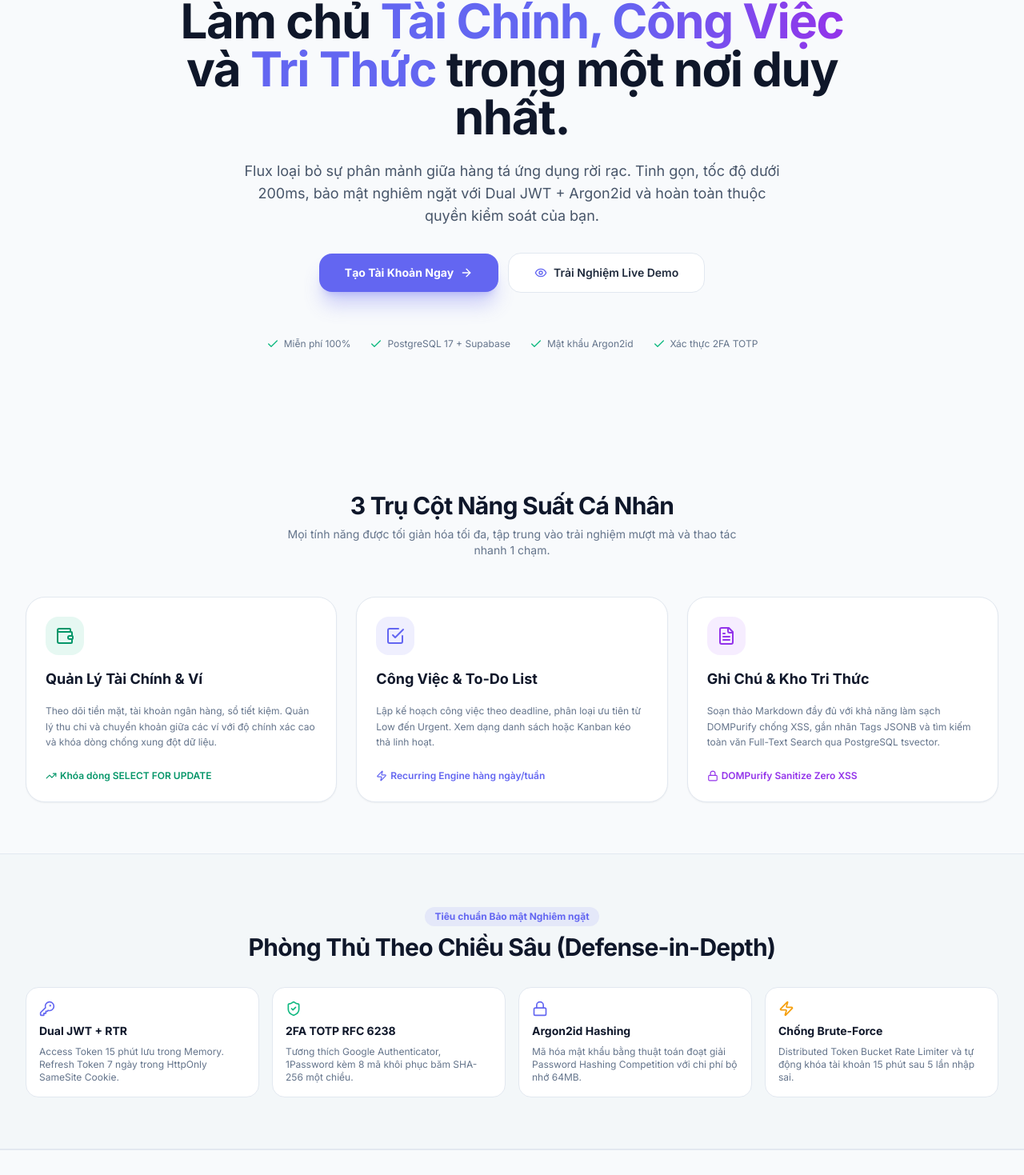
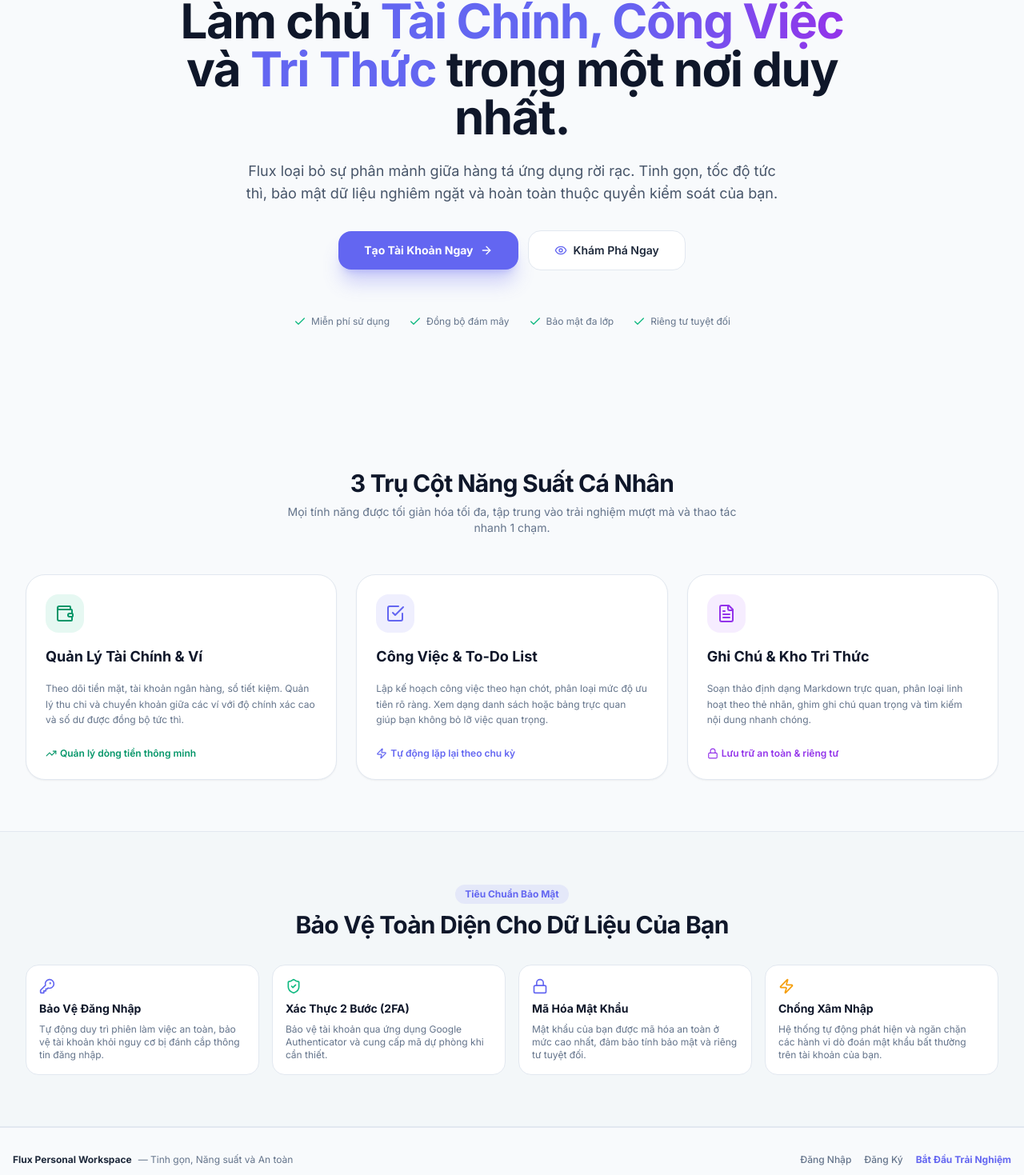
Before and after one commit to lethanhkha/flux, a React (Vite) app in the folder client/: page / in a window 1280 px wide. Shown: the part 203-1672 px from the top of the page at 80% size. Built offline with nearby package versions, Linux system fonts and the light colour scheme; no server answers.

Commit message:
refactor(ui): remove incomprehensible technical jargon and simplify user-facing copy

```diff
--- a/client/src/pages/DashboardPage.tsx
+++ b/client/src/pages/DashboardPage.tsx
@@ -143,7 +143,7 @@ export const DashboardPage: React.FC = () => {
           <div className="flex items-center gap-2">
             <span className="inline-flex items-center gap-1.5 text-xs font-semibold px-3 py-1.5 rounded-xl bg-emerald-500/10 text-emerald-600 dark:text-emerald-400 border border-emerald-500/20">
               <ShieldCheck className="h-4 w-4" />
-              Bảo mật đa lớp (2FA TOTP)
+              Tài khoản được bảo vệ
             </span>
           </div>
         </div>
--- a/client/src/pages/FinancePage.tsx
+++ b/client/src/pages/FinancePage.tsx
@@ -10,7 +10,6 @@ import {
   Building,
   PiggyBank,
   X,
-  ShieldCheck,
   Download,
 } from 'lucide-react';
 import { AppLayout } from '../components/layout/AppLayout';
@@ -419,11 +418,6 @@ export const FinancePage: React.FC = () => {
                 </button>
               </div>
 
-              <div className="flex items-center gap-2 p-2.5 rounded-xl bg-brand/10 text-brand text-xs">
-                <ShieldCheck className="w-4 h-4 flex-shrink-0" />
-                <span>Giao dịch an toàn đảm bảo số dư các ví luôn chính xác tuyệt đối.</span>
-              </div>
-
               <form onSubmit={handleTransferSubmit} className="space-y-4 text-xs">
                 <div>
                   <label className="font-semibold block mb-1">Ví nguồn (Trừ tiền)</label>
--- a/client/src/pages/LandingPage.tsx
+++ b/client/src/pages/LandingPage.tsx
@@ -69,7 +69,7 @@ export const LandingPage: React.FC = () => {
           </h1>
 
           <p className="text-base sm:text-lg text-slate-600 dark:text-slate-300 max-w-2xl mx-auto leading-relaxed">
-            Flux loại bỏ sự phân mảnh giữa hàng tá ứng dụng rời rạc. Tinh gọn, tốc độ dưới 200ms, bảo mật nghiêm ngặt với Dual JWT + Argon2id và hoàn toàn thuộc quyền kiểm soát của bạn.
+            Flux loại bỏ sự phân mảnh giữa hàng tá ứng dụng rời rạc. Tinh gọn, tốc độ tức thì, bảo mật dữ liệu nghiêm ngặt và hoàn toàn thuộc quyền kiểm soát của bạn.
           </p>
 
           <div className="flex flex-col sm:flex-row items-center justify-center gap-3 pt-2">
@@ -81,20 +81,20 @@ export const LandingPage: React.FC = () => {
               <ArrowRight className="w-4 h-4" />
             </Link>
             <Link
-              to="/dashboard"
+              to="/login"
               className="w-full sm:w-auto px-8 py-3.5 rounded-2xl bg-white dark:bg-slate-900 border border-slate-200 dark:border-slate-800 text-slate-800 dark:text-slate-100 font-semibold text-sm hover:border-brand/40 hover:bg-slate-50 dark:hover:bg-slate-800 transition-all flex items-center justify-center gap-2"
             >
               <Eye className="w-4 h-4 text-brand" />
-              <span>Trải Nghiệm Live Demo</span>
+              <span>Khám Phá Ngay</span>
             </Link>
           </div>
 
           {/* Badges */}
           <div className="pt-8 flex flex-wrap items-center justify-center gap-6 text-xs text-slate-500 dark:text-slate-400">
-            <span className="flex items-center gap-1.5"><Check className="w-4 h-4 text-emerald-500" /> Miễn phí 100%</span>
-            <span className="flex items-center gap-1.5"><Check className="w-4 h-4 text-emerald-500" /> PostgreSQL 17 + Supabase</span>
-            <span className="flex items-center gap-1.5"><Check className="w-4 h-4 text-emerald-500" /> Mật khẩu Argon2id</span>
-            <span className="flex items-center gap-1.5"><Check className="w-4 h-4 text-emerald-500" /> Xác thực 2FA TOTP</span>
+            <span className="flex items-center gap-1.5"><Check className="w-4 h-4 text-emerald-500" /> Miễn phí sử dụng</span>
+            <span className="flex items-center gap-1.5"><Check className="w-4 h-4 text-emerald-500" /> Đồng bộ đám mây</span>
+            <span className="flex items-center gap-1.5"><Check className="w-4 h-4 text-emerald-500" /> Bảo mật đa lớp</span>
+            <span className="flex items-center gap-1.5"><Check className="w-4 h-4 text-emerald-500" /> Riêng tư tuyệt đối</span>
           </div>
         </div>
       </section>
@@ -116,10 +116,10 @@ export const LandingPage: React.FC = () => {
             </div>
             <h3 className="font-bold text-lg">Quản Lý Tài Chính & Ví</h3>
             <p className="text-xs text-slate-500 dark:text-slate-400 leading-relaxed">
-              Theo dõi tiền mặt, tài khoản ngân hàng, sổ tiết kiệm. Quản lý thu chi và chuyển khoản giữa các ví với độ chính xác cao và khóa dòng chống xung đột dữ liệu.
+              Theo dõi tiền mặt, tài khoản ngân hàng, sổ tiết kiệm. Quản lý thu chi và chuyển khoản giữa các ví với độ chính xác cao và số dư được đồng bộ tức thì.
             </p>
             <div className="pt-2 text-xs font-semibold text-emerald-600 flex items-center gap-1">
-              <TrendingUp className="w-3.5 h-3.5" /> Khóa dòng SELECT FOR UPDATE
+              <TrendingUp className="w-3.5 h-3.5" /> Quản lý dòng tiền thông minh
             </div>
           </div>
 
@@ -130,10 +130,10 @@ export const LandingPage: React.FC = () => {
             </div>
             <h3 className="font-bold text-lg">Công Việc & To-Do List</h3>
             <p className="text-xs text-slate-500 dark:text-slate-400 leading-relaxed">
-              Lập kế hoạch công việc theo deadline, phân loại ưu tiên từ Low đến Urgent. Xem dạng danh sách hoặc Kanban kéo thả linh hoạt.
+              Lập kế hoạch công việc theo hạn chót, phân loại mức độ ưu tiên rõ ràng. Xem dạng danh sách hoặc bảng trực quan giúp bạn không bỏ lỡ việc quan trọng.
             </p>
             <div className="pt-2 text-xs font-semibold text-brand flex items-center gap-1">
-              <Zap className="w-3.5 h-3.5" /> Recurring Engine hàng ngày/tuần
+              <Zap className="w-3.5 h-3.5" /> Tự động lặp lại theo chu kỳ
             </div>
           </div>
 
@@ -144,10 +144,10 @@ export const LandingPage: React.FC = () => {
             </div>
             <h3 className="font-bold text-lg">Ghi Chú & Kho Tri Thức</h3>
             <p className="text-xs text-slate-500 dark:text-slate-400 leading-relaxed">
-              Soạn thảo Markdown đầy đủ với khả năng làm sạch DOMPurify chống XSS, gắn nhãn Tags JSONB và tìm kiếm toàn văn Full-Text Search qua PostgreSQL tsvector.
+              Soạn thảo định dạng Markdown trực quan, phân loại linh hoạt theo thẻ nhãn, ghim ghi chú quan trọng và tìm kiếm nội dung nhanh chóng.
             </p>
             <div className="pt-2 text-xs font-semibold text-purple-600 flex items-center gap-1">
-              <Lock className="w-3.5 h-3.5" /> DOMPurify Sanitize Zero XSS
+              <Lock className="w-3.5 h-3.5" /> Lưu trữ an toàn & riêng tư
             </div>
           </div>
         </div>
@@ -158,34 +158,34 @@ export const LandingPage: React.FC = () => {
         <div className="max-w-7xl mx-auto px-4 sm:px-6 lg:px-8 space-y-8">
           <div className="text-center space-y-2">
             <div className="inline-flex items-center gap-2 px-3 py-1 rounded-full bg-brand/10 text-brand text-xs font-bold">
-              Tiêu chuẩn Bảo mật Nghiêm ngặt
+              Tiêu Chuẩn Bảo Mật
             </div>
-            <h2 className="text-2xl sm:text-3xl font-extrabold tracking-tight">Phòng Thủ Theo Chiều Sâu (Defense-in-Depth)</h2>
+            <h2 className="text-2xl sm:text-3xl font-extrabold tracking-tight">Bảo Vệ Toàn Diện Cho Dữ Liệu Của Bạn</h2>
           </div>
 
           <div className="grid grid-cols-1 sm:grid-cols-2 lg:grid-cols-4 gap-4 text-xs">
             <div className="p-4 rounded-2xl bg-white dark:bg-slate-900 border border-slate-200 dark:border-slate-800 space-y-2">
               <KeyRound className="w-5 h-5 text-brand" />
-              <div className="font-bold text-sm">Dual JWT + RTR</div>
-              <p className="text-slate-500">Access Token 15 phút lưu trong Memory. Refresh Token 7 ngày trong HttpOnly SameSite Cookie.</p>
+              <div className="font-bold text-sm">Bảo Vệ Đăng Nhập</div>
+              <p className="text-slate-500">Tự động duy trì phiên làm việc an toàn, bảo vệ tài khoản khỏi nguy cơ bị đánh cắp thông tin đăng nhập.</p>
             </div>
 
             <div className="p-4 rounded-2xl bg-white dark:bg-slate-900 border border-slate-200 dark:border-slate-800 space-y-2">
               <ShieldCheck className="w-5 h-5 text-emerald-500" />
-              <div className="font-bold text-sm">2FA TOTP RFC 6238</div>
-              <p className="text-slate-500">Tương thích Google Authenticator, 1Password kèm 8 mã khôi phục băm SHA-256 một chiều.</p>
+              <div className="font-bold text-sm">Xác Thực 2 Bước (2FA)</div>
+              <p className="text-slate-500">Bảo vệ tài khoản qua ứng dụng Google Authenticator và cung cấp mã dự phòng khi cần thiết.</p>
             </div>
 
             <div className="p-4 rounded-2xl bg-white dark:bg-slate-900 border border-slate-200 dark:border-slate-800 space-y-2">
               <Lock className="w-5 h-5 text-indigo-500" />
-              <div className="font-bold text-sm">Argon2id Hashing</div>
-              <p className="text-slate-500">Mã hóa mật khẩu bằng thuật toán đoạt giải Password Hashing Competition với chi phí bộ nhớ 64MB.</p>
+              <div className="font-bold text-sm">Mã Hóa Mật Khẩu</div>
+              <p className="text-slate-500">Mật khẩu của bạn được mã hóa an toàn ở mức cao nhất, đảm bảo tính bảo mật và riêng tư tuyệt đối.</p>
             </div>
 
             <div className="p-4 rounded-2xl bg-white dark:bg-slate-900 border border-slate-200 dark:border-slate-800 space-y-2">
               <Zap className="w-5 h-5 text-amber-500" />
-              <div className="font-bold text-sm">Chống Brute-Force</div>
-              <p className="text-slate-500">Distributed Token Bucket Rate Limiter và tự động khóa tài khoản 15 phút sau 5 lần nhập sai.</p>
+              <div className="font-bold text-sm">Chống Xâm Nhập</div>
+              <p className="text-slate-500">Hệ thống tự động phát hiện và ngăn chặn các hành vi dò đoán mật khẩu bất thường trên tài khoản của bạn.</p>
             </div>
           </div>
         </div>
--- a/client/src/pages/LoginPage.tsx
+++ b/client/src/pages/LoginPage.tsx
@@ -75,10 +75,10 @@ export const LoginPage: React.FC = () => {
               </p>
             </div>
 
-            {/* Security Badge */}
-            <div className="flex items-center gap-2 p-3 rounded-xl bg-emerald-500/10 border border-emerald-500/20 text-emerald-700 dark:text-emerald-400 text-xs">
-              <ShieldCheck className="w-4 h-4 flex-shrink-0" />
-              <span>Bảo mật Dual JWT In-Memory & Phiên xoay vòng (RTR).</span>
+            {/* Security Note */}
+            <div className="flex items-center gap-2 p-2.5 rounded-xl bg-slate-50 dark:bg-slate-950 border border-slate-100 dark:border-slate-800 text-slate-500 text-xs">
+              <ShieldCheck className="w-4 h-4 text-emerald-500 flex-shrink-0" />
+              <span>Đăng nhập bảo mật vào không gian làm việc của bạn.</span>
             </div>
 
             {errorMsg && (
--- a/client/src/pages/NotesPage.tsx
+++ b/client/src/pages/NotesPage.tsx
@@ -8,7 +8,6 @@ import {
   Clock,
   LayoutGrid,
   List,
-  ShieldCheck,
   X,
 } from 'lucide-react';
 import { AppLayout } from '../components/layout/AppLayout';
@@ -352,11 +351,6 @@ export const NotesPage: React.FC = () => {
                 </button>
               </div>
 
-              <div className="flex items-center gap-2 p-2 rounded-xl bg-emerald-500/10 text-emerald-600 text-[11px]">
-                <ShieldCheck className="w-3.5 h-3.5 flex-shrink-0" />
-                <span>Trình soạn thảo hỗ trợ hiển thị Markdown an toàn và trực quan.</span>
-              </div>
-
               <div className="p-4 rounded-2xl bg-slate-50 dark:bg-slate-950/60 font-mono text-xs whitespace-pre-wrap leading-relaxed max-h-80 overflow-y-auto">
                 {activeNote.content}
               </div>
--- a/client/src/pages/RegisterPage.tsx
+++ b/client/src/pages/RegisterPage.tsx
@@ -95,10 +95,10 @@ export const RegisterPage: React.FC = () => {
               </p>
             </div>
 
-            {/* Security Badge */}
-            <div className="flex items-center gap-2 p-3 rounded-xl bg-indigo-500/10 border border-indigo-500/20 text-indigo-700 dark:text-indigo-400 text-xs">
-              <ShieldCheck className="w-4 h-4 flex-shrink-0" />
-              <span>Mã hóa một chiều Argon2id & Cơ sở dữ liệu phân quyền RLS.</span>
+            {/* Security Note */}
+            <div className="flex items-center gap-2 p-2.5 rounded-xl bg-slate-50 dark:bg-slate-950 border border-slate-100 dark:border-slate-800 text-slate-500 text-xs">
+              <ShieldCheck className="w-4 h-4 text-emerald-500 flex-shrink-0" />
+              <span>Dữ liệu cá nhân của bạn được mã hóa an toàn và bảo mật riêng tư.</span>
             </div>
 
             {errorMsg && (
--- a/client/src/pages/SettingsPage.tsx
+++ b/client/src/pages/SettingsPage.tsx
@@ -131,7 +131,7 @@ export const SettingsPage: React.FC = () => {
         <div className="bg-white dark:bg-slate-900 border border-slate-200 dark:border-slate-800 rounded-3xl p-6 shadow-sm space-y-5">
           <div className="flex items-center gap-2 pb-2 border-b border-slate-100 dark:border-slate-800">
             <Shield className="w-5 h-5 text-emerald-500" />
-            <h2 className="font-bold text-sm">Xác Thực Đa Yếu Tố (2FA / TOTP RFC 6238)</h2>
+            <h2 className="font-bold text-sm">Xác Thực 2 Bước (2FA)</h2>
           </div>
 
           <div className="flex flex-col sm:flex-row sm:items-center justify-between gap-4 p-4 rounded-2xl bg-slate-50 dark:bg-slate-950 border border-slate-100 dark:border-slate-800">
@@ -287,7 +287,7 @@ export const SettingsPage: React.FC = () => {
                   <div className="h-8 w-8 rounded-xl bg-brand/10 text-brand flex items-center justify-center">
                     <QrCode className="w-4 h-4" />
                   </div>
-                  <h3 className="font-bold text-base">Cấu Hình 2FA TOTP</h3>
+                  <h3 className="font-bold text-base">Cấu Hình Xác Thực 2 Bước (2FA)</h3>
                 </div>
                 <button onClick={() => setIs2FAModalOpen(false)} className="p-1 text-slate-400 hover:text-slate-600">
                   <X className="w-5 h-5" />
--- a/client/src/pages/VerifyEmailPage.tsx
+++ b/client/src/pages/VerifyEmailPage.tsx
@@ -112,7 +112,7 @@ export const VerifyEmailPage: React.FC = () => {
                 <div className="space-y-1">
                   <h1 className="text-2xl font-bold tracking-tight">Xác thực tài khoản</h1>
                   <p className="text-xs text-slate-500 max-w-xs mx-auto">
-                    Chúng tôi đã tạo mã chữ ký HMAC bảo mật để kích hoạt tài khoản của bạn:
+                    Mã xác nhận bảo mật đã được tạo để kích hoạt tài khoản của bạn:
                   </p>
                 </div>
 
@@ -138,7 +138,7 @@ export const VerifyEmailPage: React.FC = () => {
 
                   <div className="space-y-1.5">
                     <label className="block text-xs font-semibold text-slate-700 dark:text-slate-300">
-                      Mã xác thực HMAC (15 phút)
+                      Mã xác thực tài khoản (Hiệu lực 15 phút)
                     </label>
                     <textarea
                       rows={2}
@@ -156,7 +156,7 @@ export const VerifyEmailPage: React.FC = () => {
                     className="w-full py-3 rounded-xl bg-brand hover:bg-brand-hover text-white font-bold text-sm shadow-md shadow-brand/25 transition-all flex items-center justify-center gap-2 disabled:opacity-50 cursor-pointer"
                   >
                     {isVerifying ? (
-                      <span>Đang kiểm tra chữ ký...</span>
+                      <span>Đang xác thực tài khoản...</span>
                     ) : (
                       <>
                         <span>Kích Hoạt Tài Khoản Ngay</span>
```
